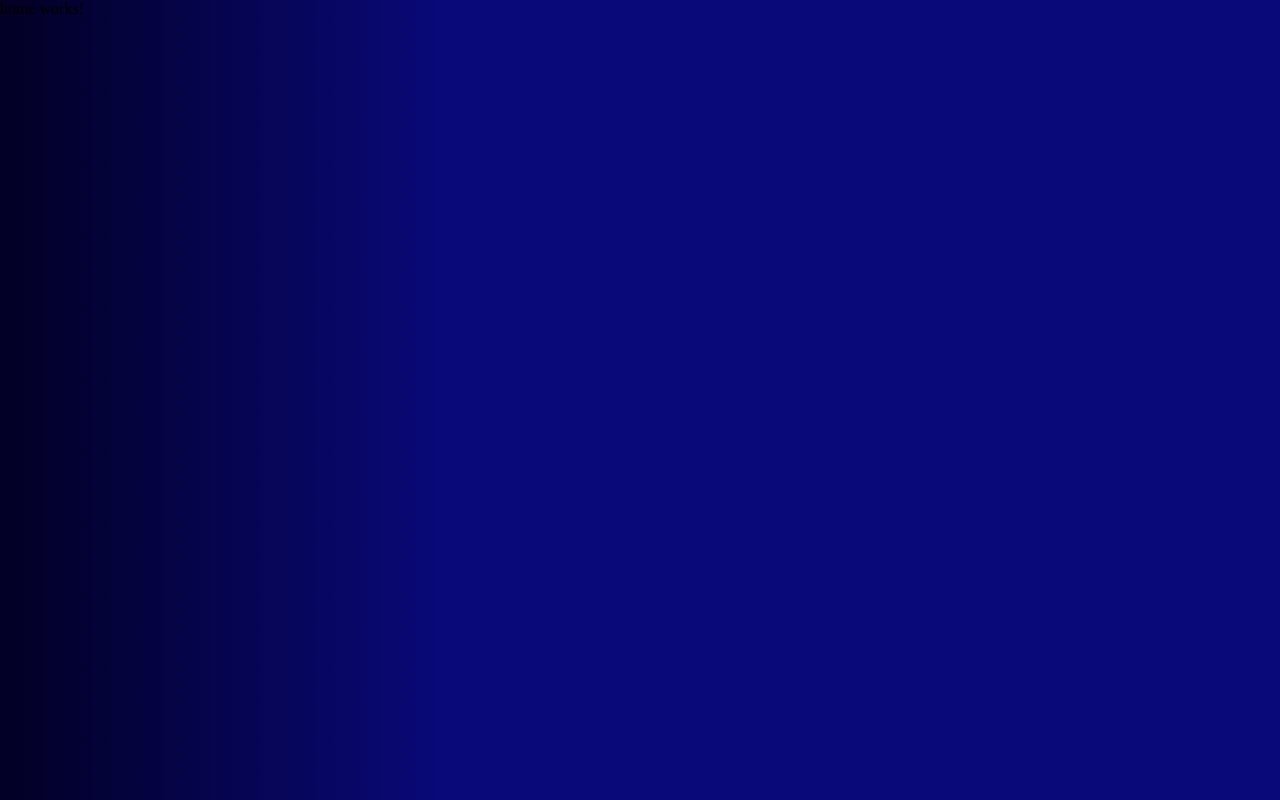
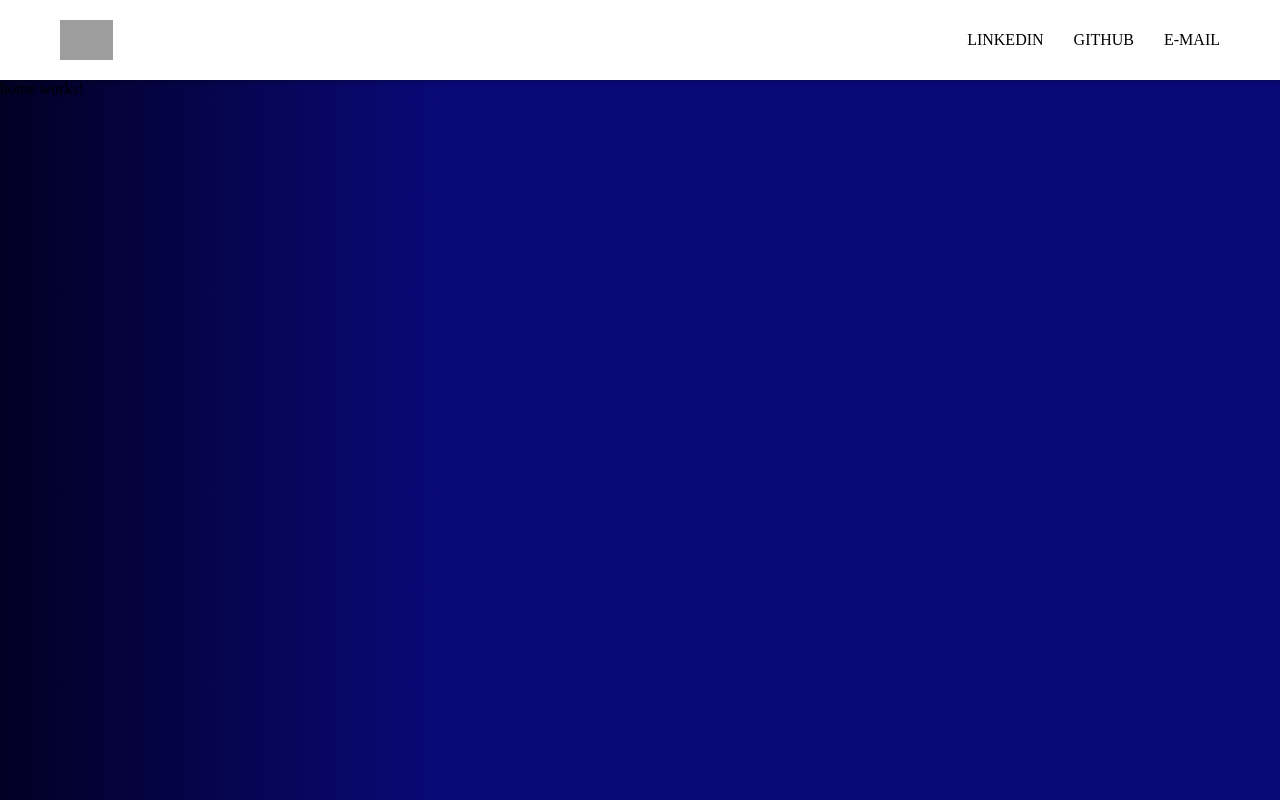
Before and after one commit to hortenciacortes/playstation-store, an Angular app: page / in a window 1280 px wide. Built offline with nearby package versions, Linux system fonts and the light colour scheme; grey boxes are pictures that could not be loaded.

Commit message:
ADD: component menu

```diff
--- a/src/app/app.component.html
+++ b/src/app/app.component.html
@@ -1,2 +1,3 @@
+<app-menu></app-menu>
 
 <router-outlet></router-outlet>
--- a/src/app/app.module.ts
+++ b/src/app/app.module.ts
@@ -4,11 +4,13 @@ import { BrowserModule } from '@angular/platform-browser';
 import { AppRoutingModule } from './app-routing.module';
 import { AppComponent } from './app.component';
 import { HomeComponent } from './pages/home/home.component';
+import { MenuComponent } from './shared/components/menu/menu.component';
 
 @NgModule({
   declarations: [
     AppComponent,
     HomeComponent,
+    MenuComponent,
   ],
   imports: [
     BrowserModule,
--- /dev/null
+++ b/src/app/shared/components/menu/menu.component.html
@@ -0,0 +1,33 @@
+<nav>
+  <img
+    src="https://logos-download.com/wp-content/uploads/2023/02/PlayStation_Store_Logo.png"
+    alt="Imagem da logo playstation store"
+  >
+
+  <ul>
+    <li>
+      <a
+        href="https://www.linkedin.com/in/hortenciacortes/"
+        target="_blank"
+      >
+        LINKEDIN
+      </a>
+    </li>
+    <li>
+      <a
+        href="https://github.com/hortenciacortes"
+        target="_blank"
+      >
+        GITHUB
+      </a>
+    </li>
+    <li>
+      <a
+        href="mailto:hortencia.cortes@gmail.com"
+        target="_blank"
+      >
+        E-MAIL
+      </a>
+    </li>
+  </ul>
+</nav>
--- /dev/null
+++ b/src/app/shared/components/menu/menu.component.scss
@@ -0,0 +1,28 @@
+nav {
+  display               : flex;
+  align-items           : center;
+  justify-content       : space-between;
+
+  padding               : 20px 60px;
+  background-color      : #fff;
+  box-shadow            : 0px 0px 6px 0px rgba(0, 0, 0, 0.5);
+
+  img {
+    height              : 40px;
+  }
+
+  ul {
+    display             : flex;
+    align-items         : center;
+    gap                 : 30px;
+
+    li {
+      list-style-type   : none;
+
+      a {
+        text-decoration : none;
+        color           : #000;
+      }
+    }
+  }
+}
```
Also changed, not shown: src/app/shared/components/menu/menu.component.ts (added, +10 -0 lines), 1 other file (tests, documents, lock files or other folders).
